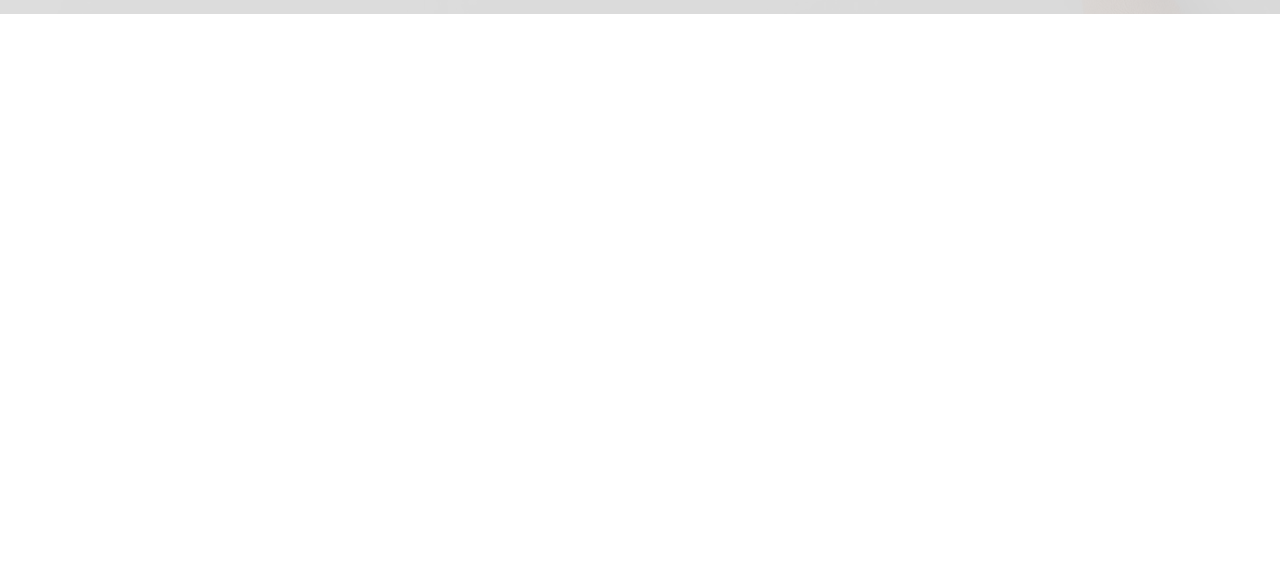
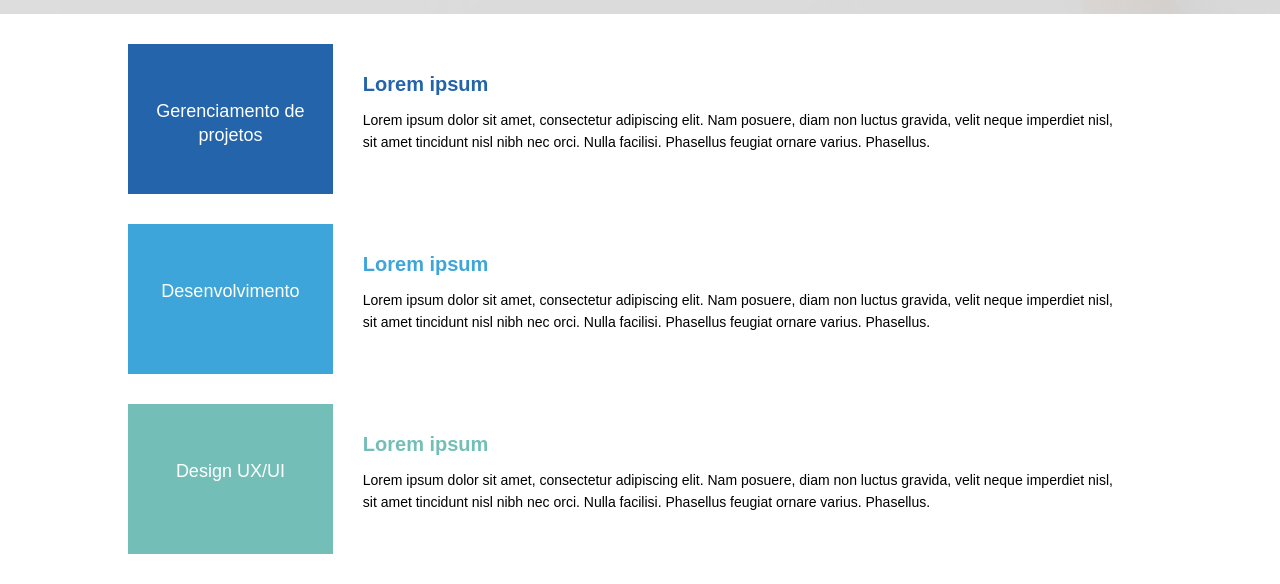
Before and after one commit to Israelmath/htmlCssBasico, a plain HTML site: page miniProjeto3/index.html in a window 1280 px wide. Shown: the part 586-1170 px from the top of the page. Before the commit the page ends 800 px from the top, so only its background shows below. Drawn offline with Linux system fonts and the light colour scheme.

Commit message:
Conteúdo principal

```diff
--- a/miniProjeto3/css/styles.css
+++ b/miniProjeto3/css/styles.css
@@ -76,3 +76,84 @@ html {
     margin-bottom: 30px;
     font-size: 24px;
 }
+
+/*  --------- Serviços --------- */
+.servicesContainer {
+    max-width: 1200px;
+    padding: 30px 10%;
+    padding-bottom: 0;
+}
+
+.serviceBox {
+    width: 100%;
+    position: relative;
+    clear: both;
+    height: 150px;
+    margin-bottom: 30px;
+}
+
+.serviceBox:last {
+    margin-bottom: 0px;
+}
+
+.serviceTitle {
+    width: 20%;
+    height: 150px;
+    background-color: #DDD;
+    float: left;
+    text-align: center;
+    line-height: 150px;
+    padding: 20px;
+    box-sizing: border-box;
+}
+
+.serviceTitle p {
+    padding-top: 35px;
+    color: #FFF;
+    font-size: 18px;
+    line-height: 24px;
+}
+
+.serviceDescription {
+    width: 80%;
+    float: left;
+    padding: 30px;
+    box-sizing: border-box;
+}
+
+.serviceDescription h3 {
+    font-size: 20px;
+    margin-bottom: 15px;
+    font-weight: bold;
+}
+
+.serviceDescription p {
+    font-size: 14px;
+    line-height: 22px;
+}
+
+#gerenciamentoTitle {
+    color: #2364AA;
+}
+
+#devTitle {
+    color: #3DA5D9;
+
+}
+
+#designTitle {
+    color: #73BFB8;
+}
+
+#gerenciamentoBox {
+    background-color: #2364AA;
+}
+
+#devBox {
+    background-color: #3DA5D9;
+
+}
+
+#designBox {
+    background-color: #73BFB8;
+}
--- a/miniProjeto3/index.html
+++ b/miniProjeto3/index.html
@@ -9,9 +9,9 @@
     </head>
     <body>
         <div class="containerPrincipal">
+
             <!-- Banner -->
             <header>
-
                 <div class="banner">
                     <div class="boxContainer">
                         <div class="boxBackground"></div>
@@ -29,6 +29,40 @@
                     </div>
                 </div>
             </header>
+
+            <!-- Seção de serviços -->
+            <section class="servicesContainer">
+                <div class="serviceBox">
+                    <div class="serviceTitle" id="gerenciamentoBox">
+                        <p>Gerenciamento de projetos</p>
+                    </div>
+                    <div class="serviceDescription">
+                        <h3 id="gerenciamentoTitle">Lorem ipsum</h3>
+                        <p>Lorem ipsum dolor sit amet, consectetur adipiscing elit. Nam posuere, diam non luctus gravida, velit neque imperdiet nisl, sit amet tincidunt nisl nibh nec orci. Nulla facilisi. Phasellus feugiat ornare varius. Phasellus.</p>
+                    </div>
+                </div>
+
+                <div class="serviceBox">
+                    <div class="serviceTitle" id="devBox">
+                        <p>Desenvolvimento</p>
+                    </div>
+                    <div class="serviceDescription">
+                        <h3 id="devTitle">Lorem ipsum</h3>
+                        <p>Lorem ipsum dolor sit amet, consectetur adipiscing elit. Nam posuere, diam non luctus gravida, velit neque imperdiet nisl, sit amet tincidunt nisl nibh nec orci. Nulla facilisi. Phasellus feugiat ornare varius. Phasellus.</p>
+                    </div>
+                </div>
+
+                <div class="serviceBox">
+                    <div class="serviceTitle" id="designBox">
+                        <p>Design UX/UI</p>
+                    </div>
+                    <div class="serviceDescription">
+                        <h3 id="designTitle">Lorem ipsum</h3>
+                        <p>Lorem ipsum dolor sit amet, consectetur adipiscing elit. Nam posuere, diam non luctus gravida, velit neque imperdiet nisl, sit amet tincidunt nisl nibh nec orci. Nulla facilisi. Phasellus feugiat ornare varius. Phasellus.</p>
+                    </div>
+                </div>
+            </section>
+
         </div>
     </body>
 </html>
```
